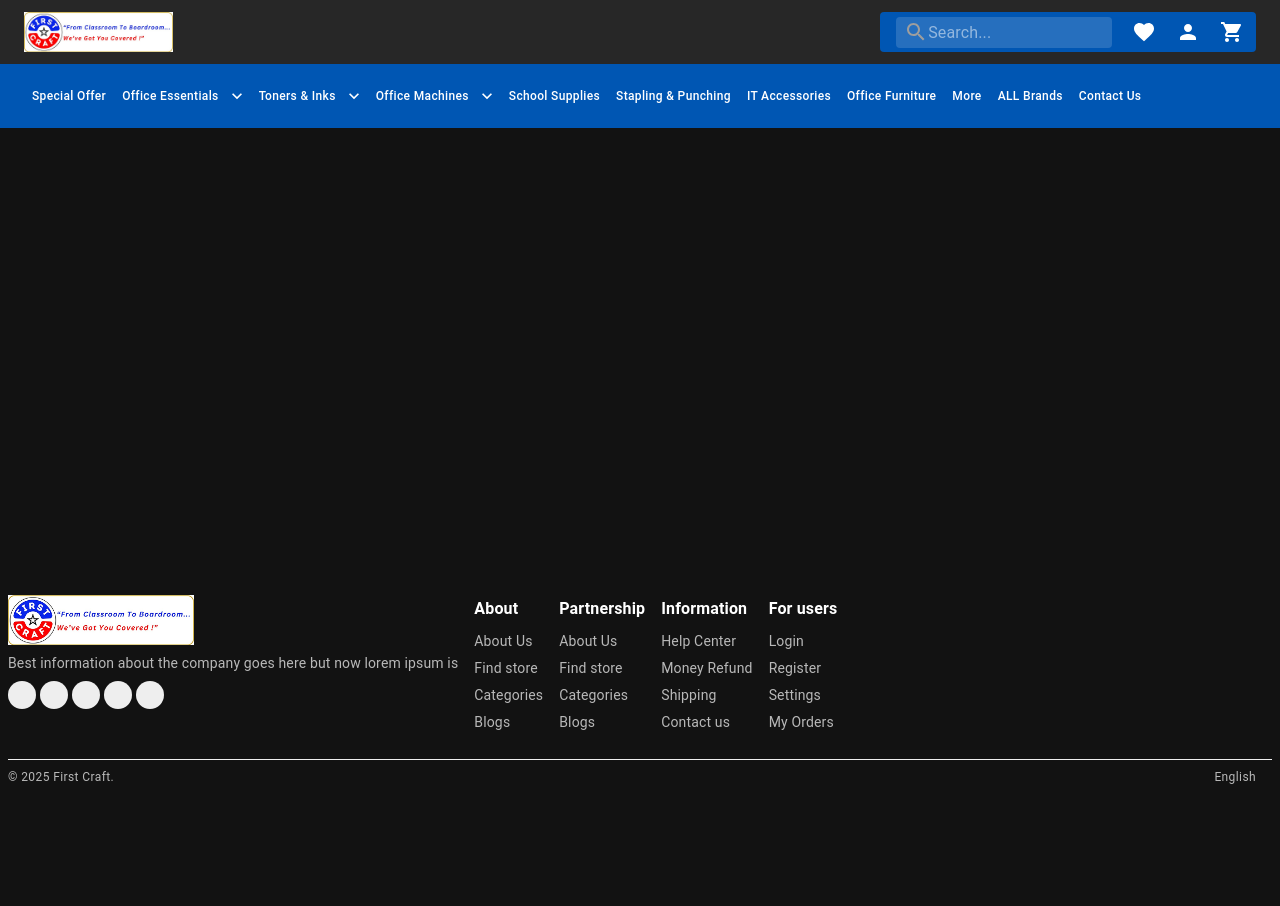
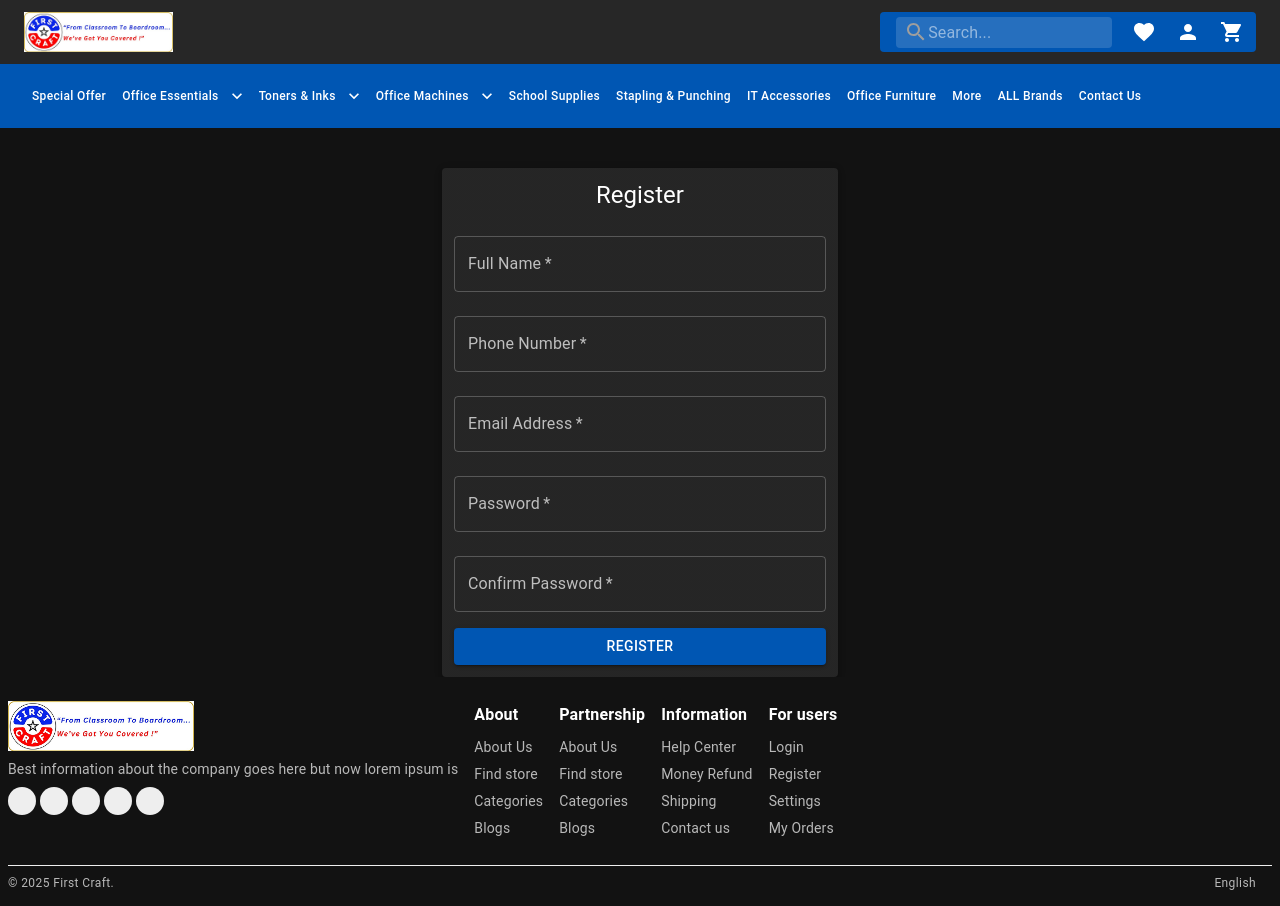
Before and after one commit to mukuhaben/fcl, a React (Vite) app: page /register in a window 1280 px wide. Before the commit the page ends 800 px from the top, so only its background shows below. Built offline with nearby package versions, Linux system fonts and the light colour scheme; some icons are missing.

Commit message:
add new pages and routes

```diff
--- a/src/App.jsx
+++ b/src/App.jsx
@@ -8,6 +8,8 @@ import NavigationBar from './components/NavigationBar';
 import Footer from './components/Footer';
 import ProductDetails from './pages/ProductDetails/View/Index';
 import Cart from './pages/Cart/View/Index';
+import RegisterPage from './pages/Registration/View/Index';
+import LoginPage from './pages/Login/View/Index';
 
 function App() {
   // Detect preferred color scheme (light/dark mode)
@@ -88,6 +90,9 @@ function App() {
             <Routes>
               <Route path="/" element={<IndexPage />} />
               <Route path="/product-details" element={<ProductDetails />} />
+              <Route path="/product-details/:id" element={<ProductDetails />} />
+              <Route path='/register' element={<RegisterPage />} />
+              <Route path='/login' element={<LoginPage />} />
               <Route path="/cart" element={<Cart />} />
             </Routes>
           </main>
--- /dev/null
+++ b/src/pages/Login/View/Index.jsx
@@ -0,0 +1,45 @@
+import React, { useState } from 'react';
+import { Box, Button, TextField, Typography, Paper, Grid, Container } from '@mui/material';
+
+export default function LoginPage() {
+  const [email, setEmail] = useState('');
+  const [password, setPassword] = useState('');
+
+  const handleSubmit = (e) => {
+    e.preventDefault();
+    // Add your form submission logic here
+  };
+
+  return (
+    <Container component="main" maxWidth="xs" sx={{ mt: 10 }}>
+      <Paper elevation={3} sx={{ padding: 3, display: 'flex', flexDirection: 'column', alignItems: 'center' }}>
+        <Typography variant="h5" gutterBottom>
+          Sign In
+        </Typography>
+        <form onSubmit={handleSubmit} style={{ width: '100%' }}>
+          <TextField
+            label="Email Address"
+            fullWidth
+            margin="normal"
+            type="email"
+            value={email}
+            onChange={(e) => setEmail(e.target.value)}
+            required
+          />
+          <TextField
+            label="Password"
+            fullWidth
+            margin="normal"
+            type="password"
+            value={password}
+            onChange={(e) => setPassword(e.target.value)}
+            required
+          />
+          <Button type="submit" fullWidth variant="contained" color="primary" sx={{ marginTop: 2 }}>
+            Sign In
+          </Button>
+        </form>
+      </Paper>
+    </Container>
+  );
+}
--- /dev/null
+++ b/src/pages/Registration/View/Index.jsx
@@ -0,0 +1,72 @@
+import React, { useState } from 'react';
+import { Box, Button, TextField, Typography, Paper, Grid, Container } from '@mui/material';
+
+export default function RegisterPage() {
+  const [email, setEmail] = useState('');
+  const [password, setPassword] = useState('');
+  const [confirmPassword, setConfirmPassword] = useState('');
+
+  const handleSubmit = (e) => {
+    e.preventDefault();
+    // Add your form submission logic here
+  };
+
+  return (
+    <Container component="main" maxWidth="xs" sx={{ mt: 10 }}>
+      <Paper elevation={3} sx={{ padding: 3, display: 'flex', flexDirection: 'column', alignItems: 'center' }}>
+        <Typography variant="h5" gutterBottom>
+          Register
+        </Typography>
+        <form onSubmit={handleSubmit} style={{ width: '100%' }}>
+            <TextField
+                label="Full Name"
+                fullWidth
+                margin="normal"
+                // value={name}
+                // onChange={(e) => setEmail(e.target.value)}
+                required
+            />
+            <TextField
+            label="Phone Number"
+            fullWidth
+            margin="normal"
+            // value={number}
+            // onChange={(e) => setEmail(e.target.value)}
+            required
+            />
+
+          <TextField
+            label="Email Address"
+            fullWidth
+            margin="normal"
+            type="email"
+            value={email}
+            onChange={(e) => setEmail(e.target.value)}
+            required
+          />
+          <TextField
+            label="Password"
+            fullWidth
+            margin="normal"
+            type="password"
+            value={password}
+            onChange={(e) => setPassword(e.target.value)}
+            required
+          />
+          <TextField
+            label="Confirm Password"
+            fullWidth
+            margin="normal"
+            type="password"
+            value={confirmPassword}
+            onChange={(e) => setConfirmPassword(e.target.value)}
+            required
+          />
+          <Button type="submit" fullWidth variant="contained" color="primary" sx={{ marginTop: 2 }}>
+            Register
+          </Button>
+        </form>
+      </Paper>
+    </Container>
+  );
+}
```
